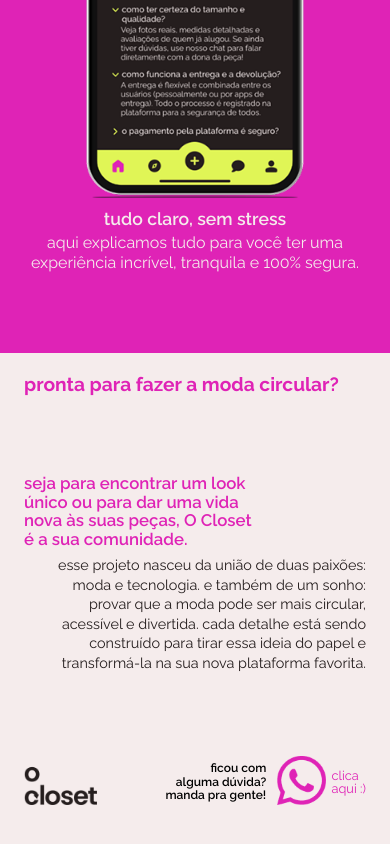
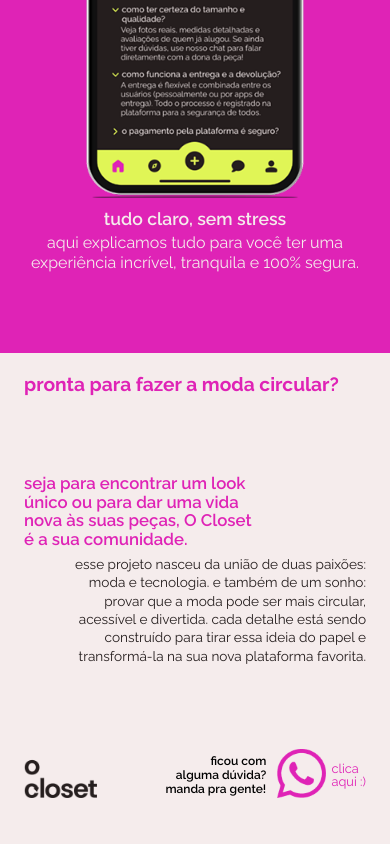
Before and after one commit to juzanotta/OCloset, a React (Vite) app: page / in a window 390 px wide. Shown: the part 4245-5089 px from the top of the page. Built offline with nearby package versions, Linux system fonts and the light colour scheme.

Commit message:
ajustes layout 5th seciton

```diff
--- a/src/components/Section5.css
+++ b/src/components/Section5.css
@@ -72,7 +72,7 @@
     width: 21.5em;
     @media (max-width: 768px) {
         width: auto;
-        font-size: .9em;
+        font-size: .85em;
         padding-top: .5em;
         padding-left: 2em;
         text-align: end;
```
